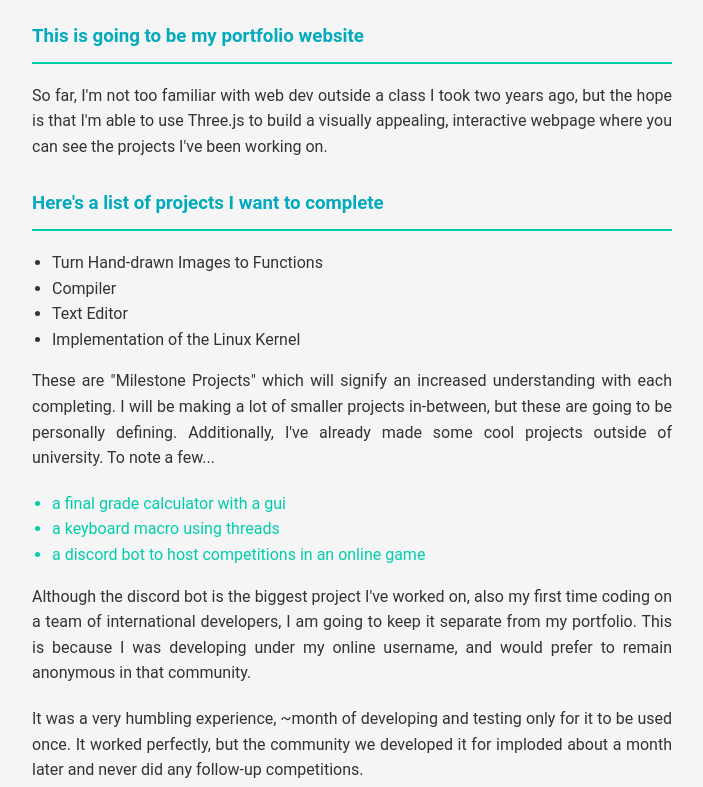
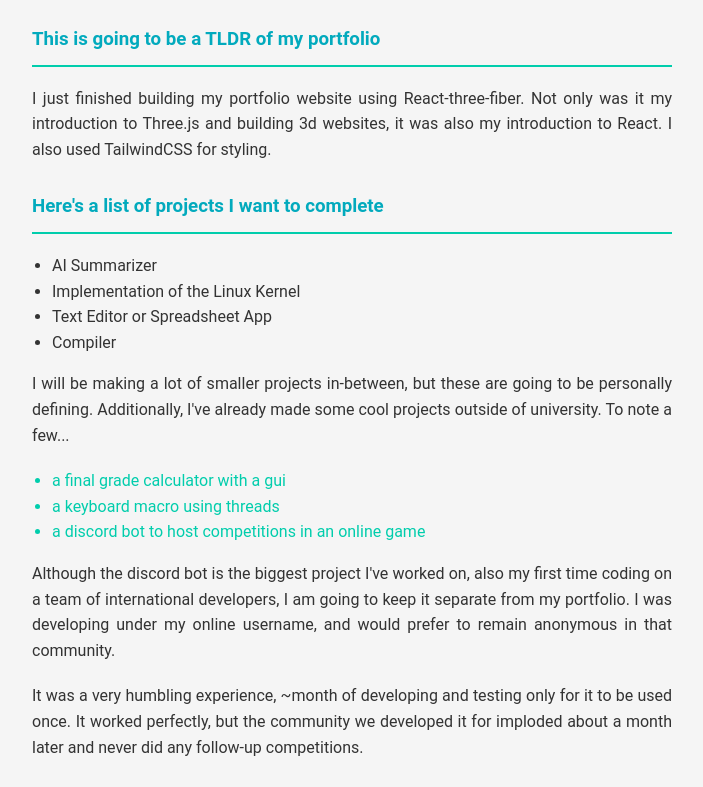
Before and after one commit to nathandekeyrel/nathandekeyrel.github.io, a plain HTML site: page index.html in a window 1280 px wide. Shown: the part 117-904 px from the top of the page, without its empty margins (288-991 px from the left). Drawn offline with Linux system fonts and the light colour scheme.

Commit message:
slight changes

```diff
--- a/index.html
+++ b/index.html
@@ -9,23 +9,24 @@
 <body>
 
     <h1>Hello!</h1>
-    <h3>This is going to be my portfolio website</h3>
+    <h3>This is going to be a TLDR of my portfolio</h3>
     <p>
-        So far, I'm not too familiar with web dev outside a class I took two years ago, but the hope is that I'm able to use Three.js to build a visually appealing, interactive webpage where you can see the projects I've been working on.
+        I just finished building my portfolio website using React-three-fiber. Not only was it my introduction to Three.js
+        and building 3d websites, it was also my introduction to React. I also used TailwindCSS for styling.
     </p>
 
     <h3>Here's a list of projects I want to complete</h3>
 
     <ul>
-        <li>Turn Hand-drawn Images to Functions</li>
+        <li>AI Summarizer</li>
+        <li>Implementation of the Linux Kernel</li>
+        <li>Text Editor or Spreadsheet App</li>
         <li>Compiler</li>
-        <li>Text Editor</li>
-        <li>Implementation of the Linux Kernel</li>
     </ul>
 
     <p>
-        These are "Milestone Projects" which will signify an increased understanding with each completing. I will be making a lot of smaller projects in-between,
-        but these are going to be personally defining. Additionally, I've already made some cool projects outside of university. To note a few...
+        I will be making a lot of smaller projects in-between, but these are going to be personally defining.
+        Additionally, I've already made some cool projects outside of university. To note a few...
     </p>
 
     <ul class="completed">
@@ -35,11 +36,14 @@
     </ul>
 
     <p>
-        Although the discord bot is the biggest project I've worked on, also my first time coding on a team of international developers, I am going to keep it separate from my portfolio. This is because I was developing under my online username, and would prefer to remain anonymous in that community.
+        Although the discord bot is the biggest project I've worked on, also my first time coding on a team of
+        international developers, I am going to keep it separate from my portfolio. I was developing under my online
+        username, and would prefer to remain anonymous in that community.
     </p>
 
     <p>
-        It was a very humbling experience, ~month of developing and testing only for it to be used once. It worked perfectly, but the community we developed it for imploded about a month later and never did any follow-up competitions.
+        It was a very humbling experience, ~month of developing and testing only for it to be used once.
+        It worked perfectly, but the community we developed it for imploded about a month later and never did any follow-up competitions.
     </p>
 
     <h3 id="h3center">Here's my current school schedule</h3>
@@ -104,7 +108,7 @@
         <li>Software Engineering</li>
     </ul>
 
-    <p>I am taking both <strong>Web Dev</strong> and <strong>Advanced Web Dev</strong> this semester. The latter is a new class being offered; it's only offered in the fall, so I had one chance to take it and got the prereqs waved</p>
+    <p>I am taking both <strong>Web Dev</strong> and <strong>Advanced Web Dev</strong> this semester. The latter is a new class being offered; it's only offered in the fall, so I had one chance to take it and got the prereqs waved.</p>
 
     <img src="images/temp-footer.png" alt="zermatt mountains">
 
--- a/styles/main.css
+++ b/styles/main.css
@@ -6,13 +6,17 @@
     --border-color: #e0e0e0;
 }
 
+html {
+    height: 100%;
+}
+
 body {
     font-family: 'Roboto', Arial, sans-serif;
     background-color: var(--background-color);
     color: var(--text-color);
     line-height: 1.6;
     margin: auto;
-    padding: 0;
+    padding: 3px;
     max-width: 50%;
     text-align: justify;
 }
```
